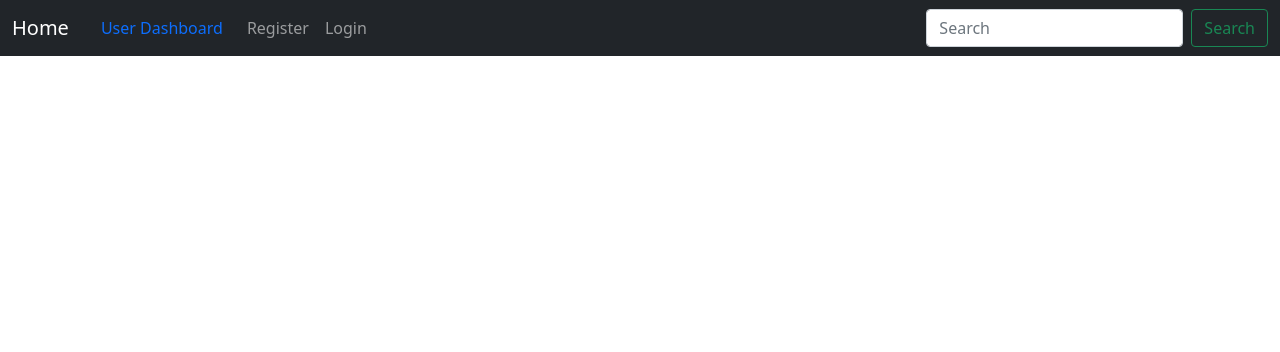
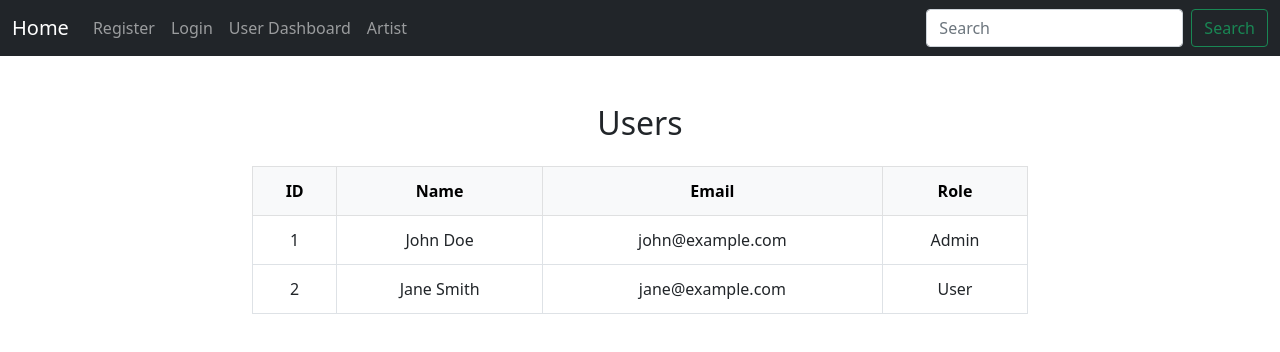
Before and after one commit to PosthumasFrankestein/artist-mgmt-nuxt, a Nuxt app: page /artist in a window 1280 px wide. Shown: the top 352 px of the page. Built offline with nearby package versions, Linux system fonts and the light colour scheme.

Commit message:
added Data Table

```diff
--- a/components/Navbar.vue
+++ b/components/Navbar.vue
@@ -3,7 +3,8 @@
     <nav class="navbar navbar-expand-lg navbar-dark bg-dark">
       <div class="container-fluid">
         <nuxt-link to="/" class="navbar-brand" :class="{ active: $route == '/' }">Home</nuxt-link>
-        <nuxt-link to="/userdash" class="nav-link" :class="{ active: $route == '/userdash' }">User Dashboard</nuxt-link>
+
+
         <div class="collapse navbar-collapse" id="navbarSupportedContent">
           <ul class="navbar-nav me-auto mb-2 mb-lg-0">
             <li class="nav-item" v-if="!store.token">
@@ -13,10 +14,18 @@
             <li class="nav-item" v-if="!store.token">
               <nuxt-link to="/login" class="nav-link" :class="{ active: $route == '/login' }">Login</nuxt-link>
             </li>
+            <li class="nav-item" v-if="!store.token">
+              <nuxt-link to="/userdash" class="nav-link" :class="{ active: $route == '/userdash' }">User
+                Dashboard</nuxt-link>
+            </li>
+            <li class="nav-item" v-if="!store.token">
+              <nuxt-link to="/artist" class="nav-link" :class="{ active: $route == '/artist' }">Artist</nuxt-link>
+            </li>
             <li class="nav-item" v-if="store.token">
               <button class="nav-link" tabindex="-1" @click="logout">Logout</button>
             </li>
           </ul>
+
           <form class="d-flex">
             <input class="form-control me-2" type="search" placeholder="Search" aria-label="Search">
             <button class="btn btn-outline-success" type="submit">Search</button>
--- a/error.vue
+++ /dev/null
@@ -1,3 +0,0 @@
-<script setup>
-navigateTo('/')
-</script>
--- a/nuxt.config.ts
+++ b/nuxt.config.ts
@@ -1,10 +1,10 @@
 // https://nuxt.com/docs/api/configuration/nuxt-config
 export default defineNuxtConfig({
   devtools: { enabled: true },
-  modules: [
-    // ...
-    '@pinia/nuxt',
-    '@pinia-plugin-persistedstate/nuxt',
+  extends: ['@nuxt/ui-pro'],
+  modules: [// ...
+    '@pinia/nuxt', '@pinia-plugin-persistedstate/nuxt',
+    //  '@nuxt/ui', "@nuxtjs/tailwindcss"
   ],
   app: {
     head: {
@@ -12,7 +12,21 @@ export default defineNuxtConfig({
         {
           href: "https://cdn.jsdelivr.net/npm/bootstrap@5.0.2/dist/css/bootstrap.min.css",
           rel: 'stylesheet'
-        }]
+        }
+
+      ],
+      /*      script: [
+              {
+                src: "https://cdn.datatables.net/1.13.5/js/jquery.dataTables.min.js"
+              },
+              {
+                src: "https://cdn.datatables.net/responsive/2.1.0/js/dataTables.responsive.min.js"
+              },
+              {
+                src: "https://cdn.datatables.net/1.13.5/js/dataTables.bootstrap5.min.js"
+              }
+            ]
+        */
     }
   }
 })
--- a/package.json
+++ b/package.json
@@ -11,6 +11,8 @@
   },
   "devDependencies": {
     "@nuxt/devtools": "latest",
+    "@nuxt/ui": "^2.11.0",
+    "@nuxtjs/tailwindcss": "^6.10.1",
     "@pinia-plugin-persistedstate/nuxt": "^1.2.0",
     "@pinia/nuxt": "^0.5.1",
     "nuxt": "^3.8.2",
@@ -18,8 +20,5 @@
     "vue": "^3.3.10",
     "vue-router": "^4.2.5",
     "vue-toastification": "^2.0.0-rc.5"
-  },
-  "dependencies": {
-    "@nuxt/ui": "^2.11.0"
   }
 }
--- /dev/null
+++ b/pages/artist.vue
@@ -0,0 +1,77 @@
+<!-- components/MyTable.vue -->
+<template>
+    <div class="container mt-5">
+        <h2 class="text-center mb-4">Users</h2>
+
+        <div class="table-responsive">
+            <table class="table table-bordered table-hover">
+                <thead class="table-light">
+                    <tr>
+                        <th>ID</th>
+                        <th>Name</th>
+                        <th>Email</th>
+                        <th>Role</th>
+                    </tr>
+                </thead>
+                <tbody>
+                    <tr v-for="user in users" :key="user.id">
+                        <td>{{ user.id }}</td>
+                        <td>{{ user.name }}</td>
+                        <td>{{ user.email }}</td>
+                        <td>{{ user.role }}</td>
+                    </tr>
+                </tbody>
+            </table>
+        </div>
+    </div>
+</template>
+
+<script>
+export default {
+    data() {
+        return {
+            users: [
+                { id: 1, name: 'John Doe', email: 'john@example.com', role: 'Admin' },
+                { id: 2, name: 'Jane Smith', email: 'jane@example.com', role: 'User' },
+                // Add more user data as needed
+            ],
+        };
+    },
+};
+</script>
+
+<style scoped>
+/* Additional styling to make the table look prettier */
+.container {
+    max-width: 800px;
+    margin: 0 auto;
+}
+
+.table {
+    font-size: 16px;
+}
+
+.table th,
+.table td {
+    text-align: center;
+}
+
+.table-hover tbody tr:hover {
+    background-color: #f5f5f5;
+}
+
+.table-light th,
+.table-light td,
+.table-light thead th {
+    background-color: #f8f9fa;
+}
+
+.table-bordered {
+    border: 1px solid #dee2e6;
+}
+
+.table th,
+.table td {
+    padding: 12px;
+}
+</style>
--- a/pages/userdash.vue
+++ b/pages/userdash.vue
@@ -1,61 +1 @@
-<script setup>
-const columns = [{
-    key: 'id',
-    label: 'ID'
-}, {
-    key: 'name',
-    label: 'User name'
-}, {
-    key: 'title',
-    label: 'Job position'
-}, {
-    key: 'email',
-    label: 'Email'
-}, {
-    key: 'role'
-}]
-
-const people = [{
-    id: 1,
-    name: 'Lindsay Walton',
-    title: 'Front-end Developer',
-    email: 'lindsay.walton@example.com',
-    role: 'Member'
-}, {
-    id: 2,
-    name: 'Courtney Henry',
-    title: 'Designer',
-    email: 'courtney.henry@example.com',
-    role: 'Admin'
-}, {
-    id: 3,
-    name: 'Tom Cook',
-    title: 'Director of Product',
-    email: 'tom.cook@example.com',
-    role: 'Member'
-}, {
-    id: 4,
-    name: 'Whitney Francis',
-    title: 'Copywriter',
-    email: 'whitney.francis@example.com',
-    role: 'Admin'
-}, {
-    id: 5,
-    name: 'Leonard Krasner',
-    title: 'Senior Designer',
-    email: 'leonard.krasner@example.com',
-    role: 'Owner'
-}, {
-    id: 6,
-    name: 'Floyd Miles',
-    title: 'Principal Designer',
-    email: 'floyd.miles@example.com',
-    role: 'Member'
-}]
-</script>
-
-<template>
-    <UTable :columns="columns" :rows="people" />
-</template>
-
-<style></style>
+<template></template>
```
Also changed, not shown: tailwind.config.js (added, +8 -0 lines), 1 other file (tests, documents, lock files or other folders).
